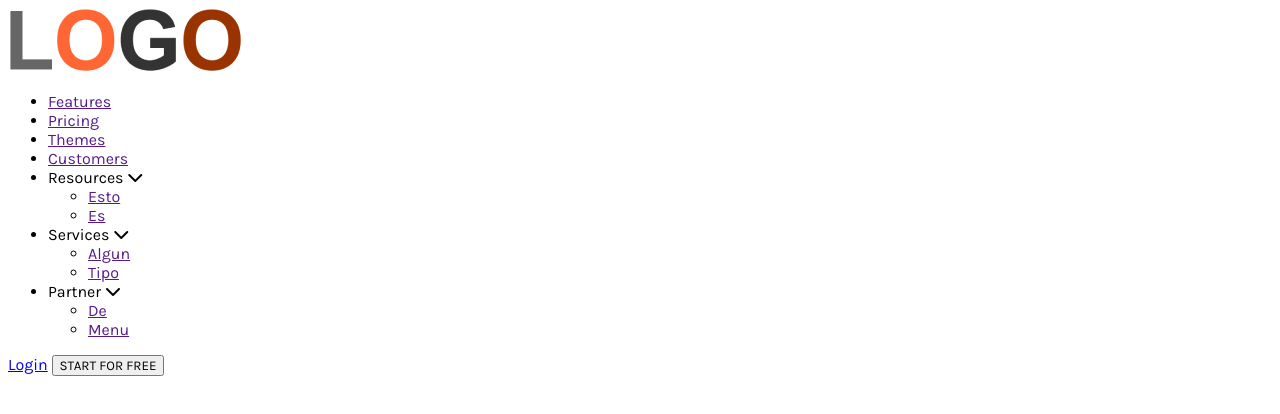
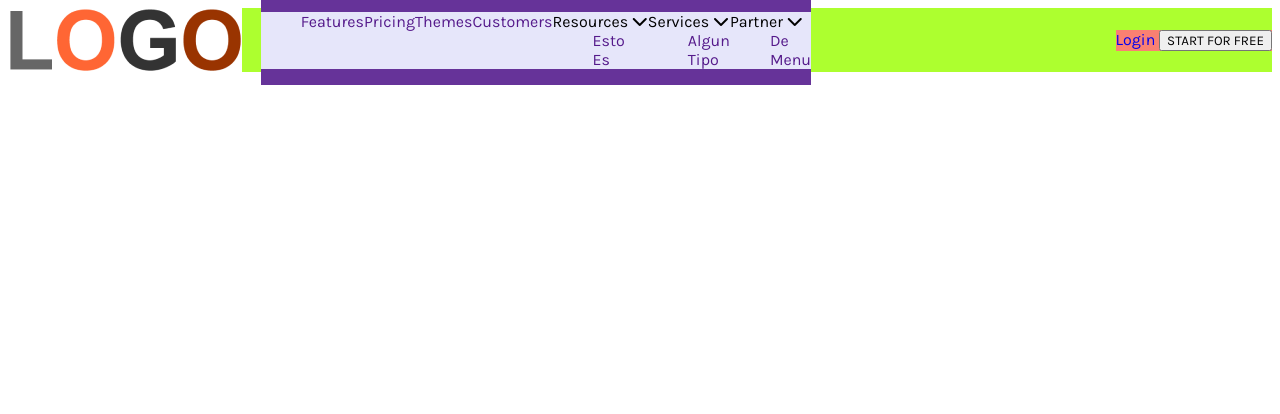
Before and after one commit to DavidPegueroles/W1ExCSSHeader-david-pegueroles, a plain HTML site: page index.html in a window 1280 px wide. Drawn offline with Linux system fonts and the light colour scheme.

Commit message:
Added favicon & basic style to CSS

```diff
--- a/index.html
+++ b/index.html
@@ -5,11 +5,12 @@
     <meta http-equiv="X-UA-Compatible" content="IE=edge" />
     <meta name="viewport" content="width=device-width, initial-scale=1.0" />
 
-    <link
-      rel="stylesheet"
-      href="path/to/font-awesome/css/font-awesome.min.css"
-    />
+    <script
+      src="https://kit.fontawesome.com/3b5009fe3d.js"
+      crossorigin="anonymous"
+    ></script>
     <link rel="stylesheet" href="style.css" />
+    <link rel="shortcut icon" href="./images/logo.png" type="image/x-icon" />
 
     <title>LOGO</title>
   </head>
@@ -81,8 +82,10 @@
         </ul>
       </nav>
 
-      <a href="http://logo.logo/login" class="login">Login</a>
-      <button class="signup">START FOR FREE</button>
+      <div class="formsContainer">
+        <a href="http://logo.logo/login" class="login">Login</a>
+        <button class="signup">START FOR FREE</button>
+      </div>
     </header>
   </body>
 </html>
--- a/style.css
+++ b/style.css
@@ -3,3 +3,43 @@
 * {
   font-family: "Karla", sans-serif;
 }
+
+a {
+  text-decoration: none;
+}
+
+ul,
+li {
+  list-style: none;
+}
+
+.header {
+  display: flex;
+  flex-direction: row;
+  justify-content: space-between;
+  align-items: center;
+
+  position: relative;
+
+  background-color: greenyellow;
+}
+
+.header__navigation {
+  background-color: rebeccapurple;
+
+  position: absolute;
+  left: 20%;
+}
+
+.menu {
+  display: flex;
+  flex-direction: row;
+  justify-content: space-evenly;
+  align-items: flex-start;
+
+  background-color: lavender;
+}
+
+.formsContainer {
+  background-color: salmon;
+}
```
